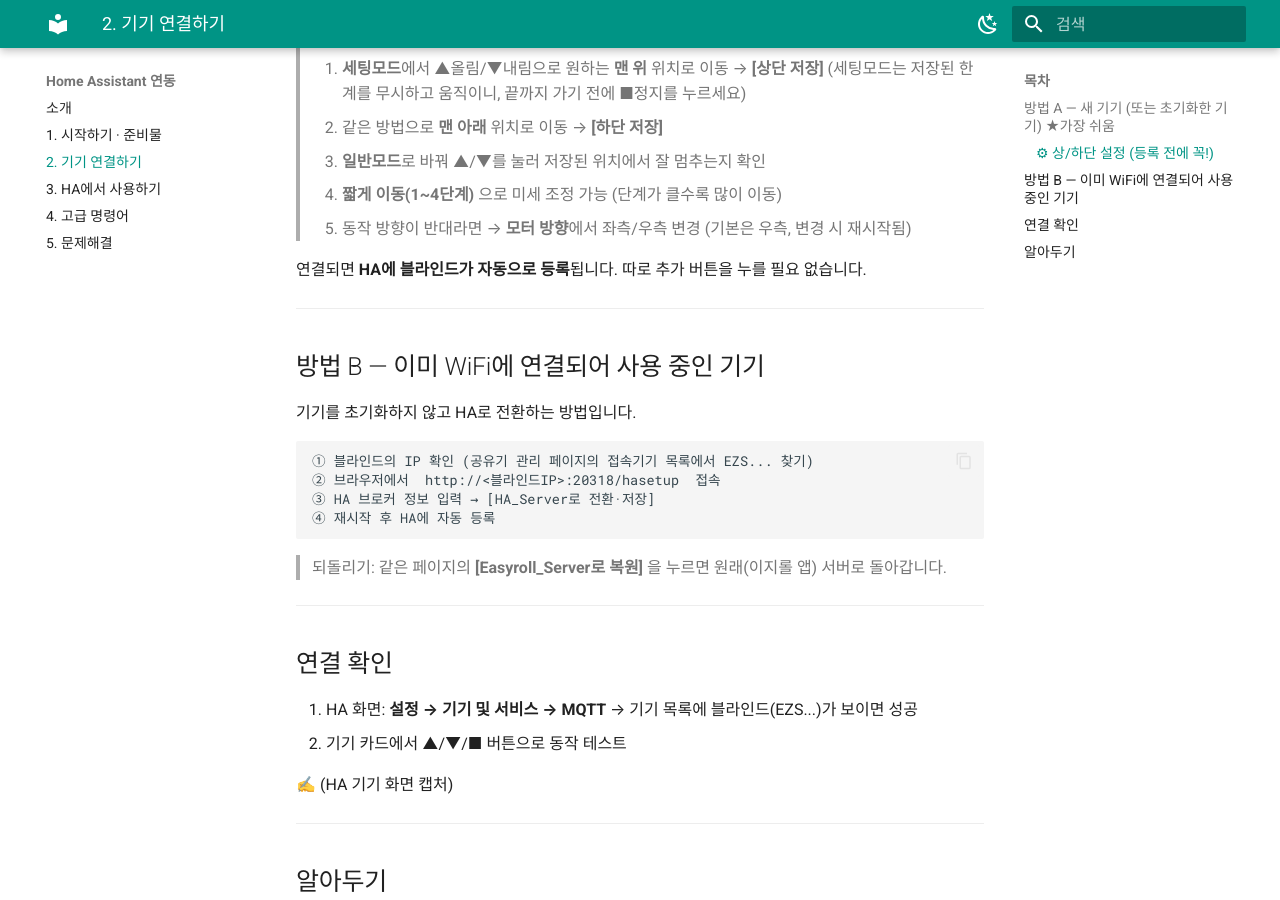
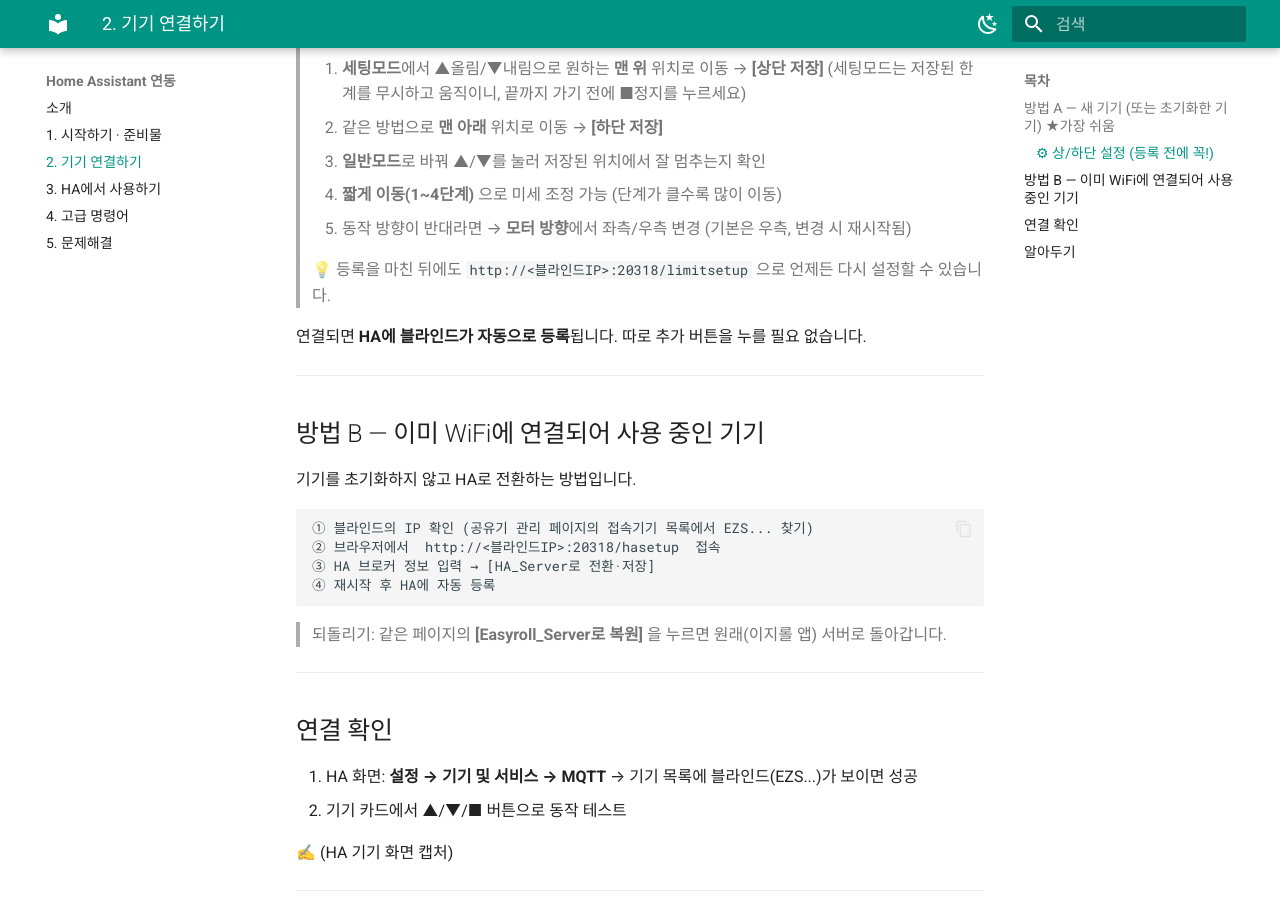
Before and after one commit to easyroll/easyroll.github.io, an MkDocs documentation site: the page built from docs/ha/02_기기_연결하기.md, in a window 1280 px wide and 900 px high, scrolled down 706 px. Built offline with MkDocs 1.6.1 and Material for MkDocs 9.7.7, drawn with Linux system fonts in a browser that asks for light colours.

Commit message:
docs: limitsetup also reachable in station mode (:20318)
Co-Authored-By: Claude Opus 4.8 <noreply@anthropic.com>

```diff
--- a/docs/ha/02_기기_연결하기.md
+++ b/docs/ha/02_기기_연결하기.md
@@ -31,6 +31,8 @@
 > 3. **일반모드**로 바꿔 ▲/▼를 눌러 저장된 위치에서 잘 멈추는지 확인
 > 4. **짧게 이동(1~4단계)** 으로 미세 조정 가능 (단계가 클수록 많이 이동)
 > 5. 동작 방향이 반대라면 → **모터 방향**에서 좌측/우측 변경 (기본은 우측, 변경 시 재시작됨)
+>
+> 💡 등록을 마친 뒤에도 `http://<블라인드IP>:20318/limitsetup` 으로 언제든 다시 설정할 수 있습니다.
 
 연결되면 **HA에 블라인드가 자동으로 등록**됩니다. 따로 추가 버튼을 누를 필요 없습니다.
 
```
